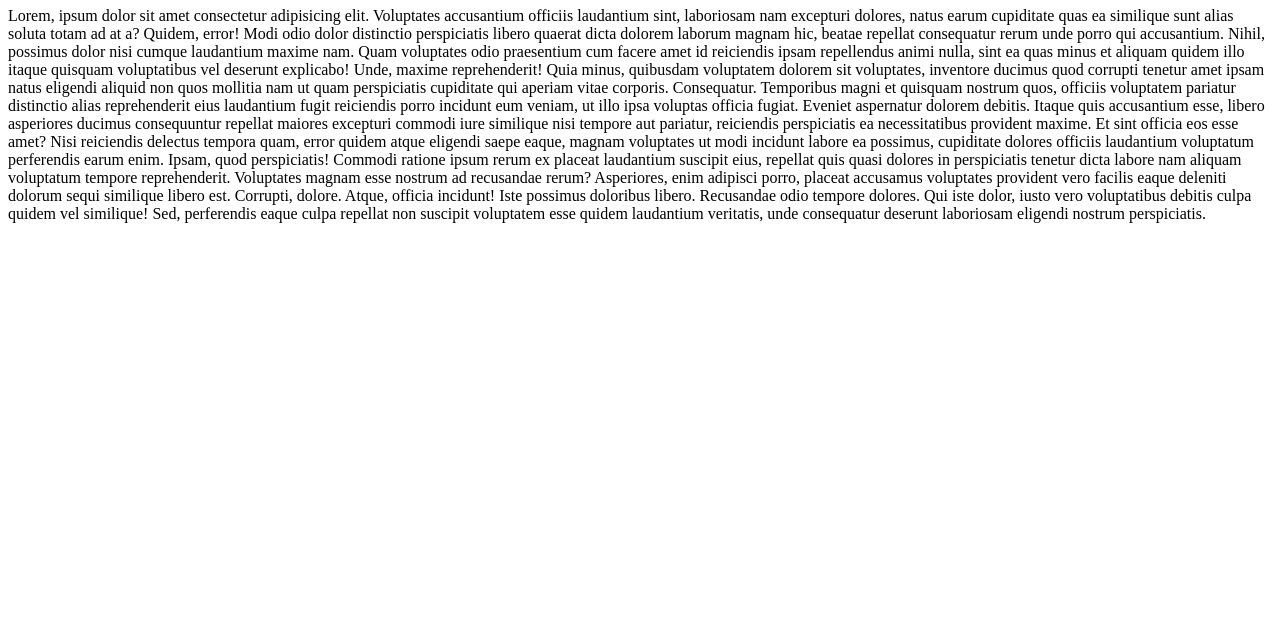
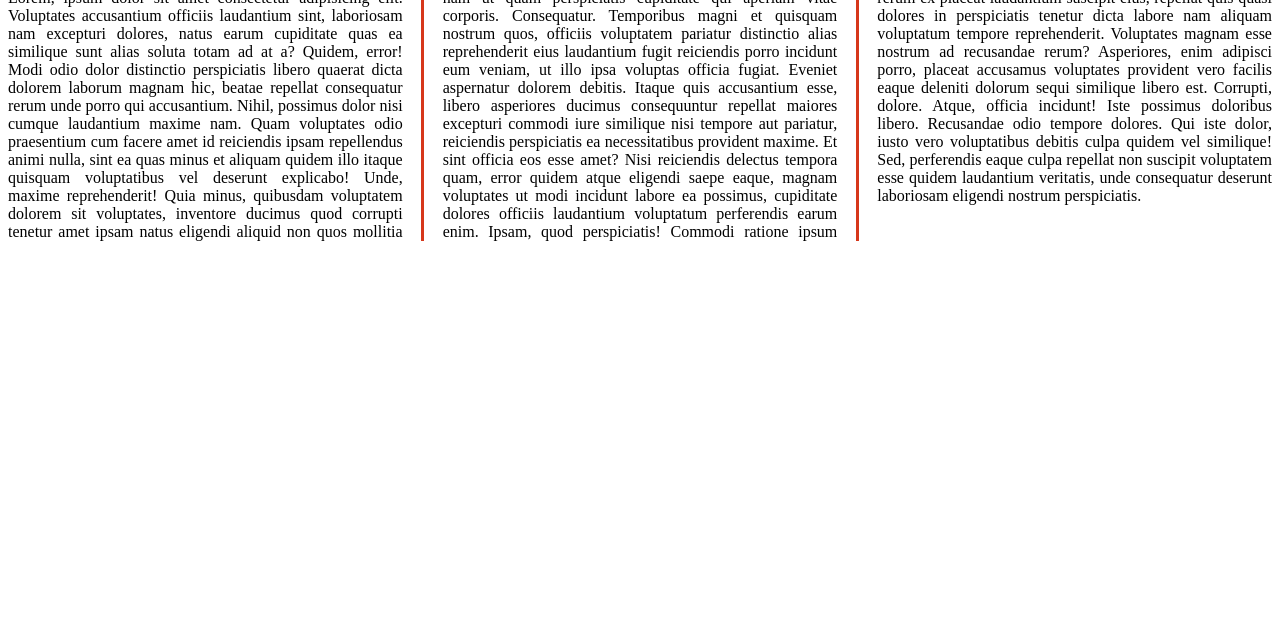
Before and after one commit to tasfia-bhuiyan/Class-44, a plain HTML site: page index.html in a window 1280 px wide. Shown: the part 172-800 px from the top of the page. Drawn offline with Linux system fonts and the light colour scheme.

Commit message:
Update index.html

```diff
--- a/index.html
+++ b/index.html
@@ -3,7 +3,7 @@
 <head>
     <meta charset="UTF-8">
     <title>Class-44</title>
-    <link rel="stylesheet" href="Style44.css">
+    <link rel="stylesheet" href="Style.css">
 </head>
 <body>
 
```
